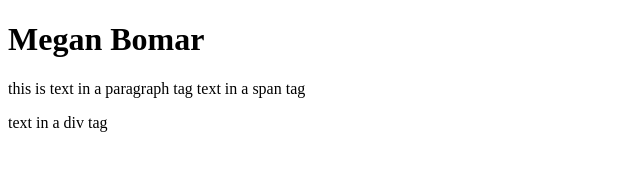
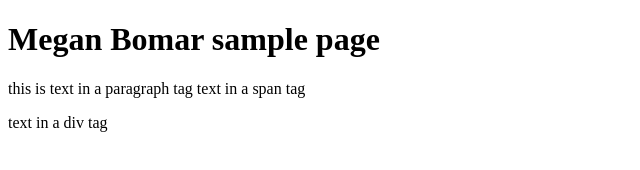
Before and after one commit to mb539815/VICO2162, a plain HTML site: page index.html in a window 1280 px wide. Shown: the whole page, without its empty margins (0-640 px from the left). Drawn offline with Linux system fonts and the light colour scheme.

Commit message:
added to h1
added Text "sample page" to h1

```diff
--- a/index.html
+++ b/index.html
@@ -7,7 +7,7 @@
 
 </head>
 <body>
-  <h1>Megan Bomar</h1>
+  <h1>Megan Bomar sample page</h1>
   <p>this is text in a paragraph tag <span>text in a span tag</p>
     <div>text in a div tag</div>
   </body>
```
